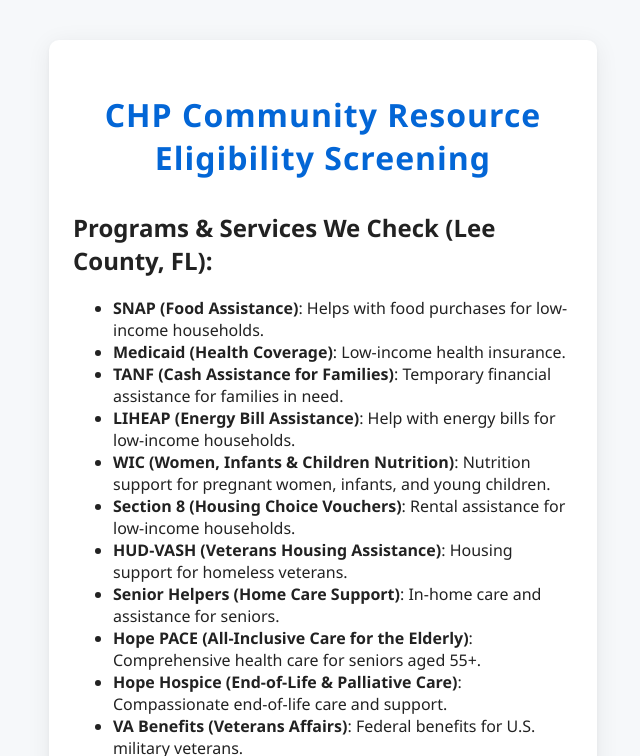
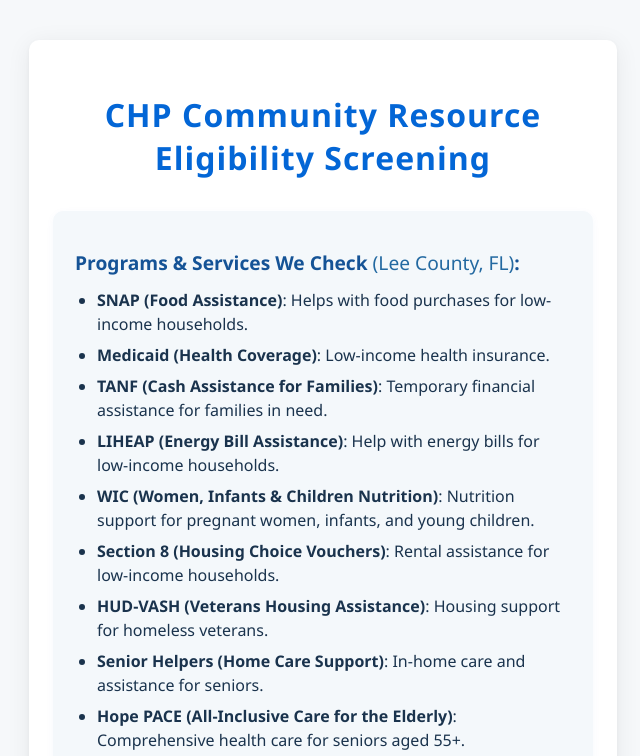
Before and after one commit to Agroabaddon/CHP-Eligibility-Form, a plain HTML site: page index.html in a window 1280 px wide. Shown: the top 756 px of the page, without its empty margins (317-957 px from the left). Drawn offline with Linux system fonts and the light colour scheme.

Commit message:
Update style.css

```diff
--- a/style.css
+++ b/style.css
@@ -7,7 +7,7 @@
 }
 
 .container {
-  max-width: 500px;
+  max-width: 540px;
   margin: 40px auto;
   padding: 32px 24px;
   background: #fff;
@@ -21,6 +21,39 @@
   font-size: 2rem;
   color: #0366d6;
   letter-spacing: 1px;
+}
+
+.services-list {
+  margin: 30px 0 24px 0;
+  padding: 22px;
+  background: #f4f8fb;
+  border-radius: 10px;
+  box-shadow: 0 2px 8px rgba(33,102,214,0.04);
+}
+
+.services-list h2 {
+  color: #155396;
+  margin-bottom: 12px;
+  font-size: 1.2rem;
+  text-align: left;
+}
+
+.services-list .location {
+  font-weight: 400;
+  font-size: 1em;
+  color: #2369a1;
+}
+
+.services-list ul {
+  margin: 0;
+  padding-left: 22px;
+  color: #1a334d;
+}
+
+.services-list li {
+  margin: 7px 0;
+  font-size: 1em;
+  line-height: 1.5;
 }
 
 form {
@@ -69,7 +102,7 @@
   accent-color: #2188ff;
 }
 
-/* Stylish single button */
+/* Stylish button */
 button, input[type="submit"] {
   background: #0366d6;
   color: #fff;
```
